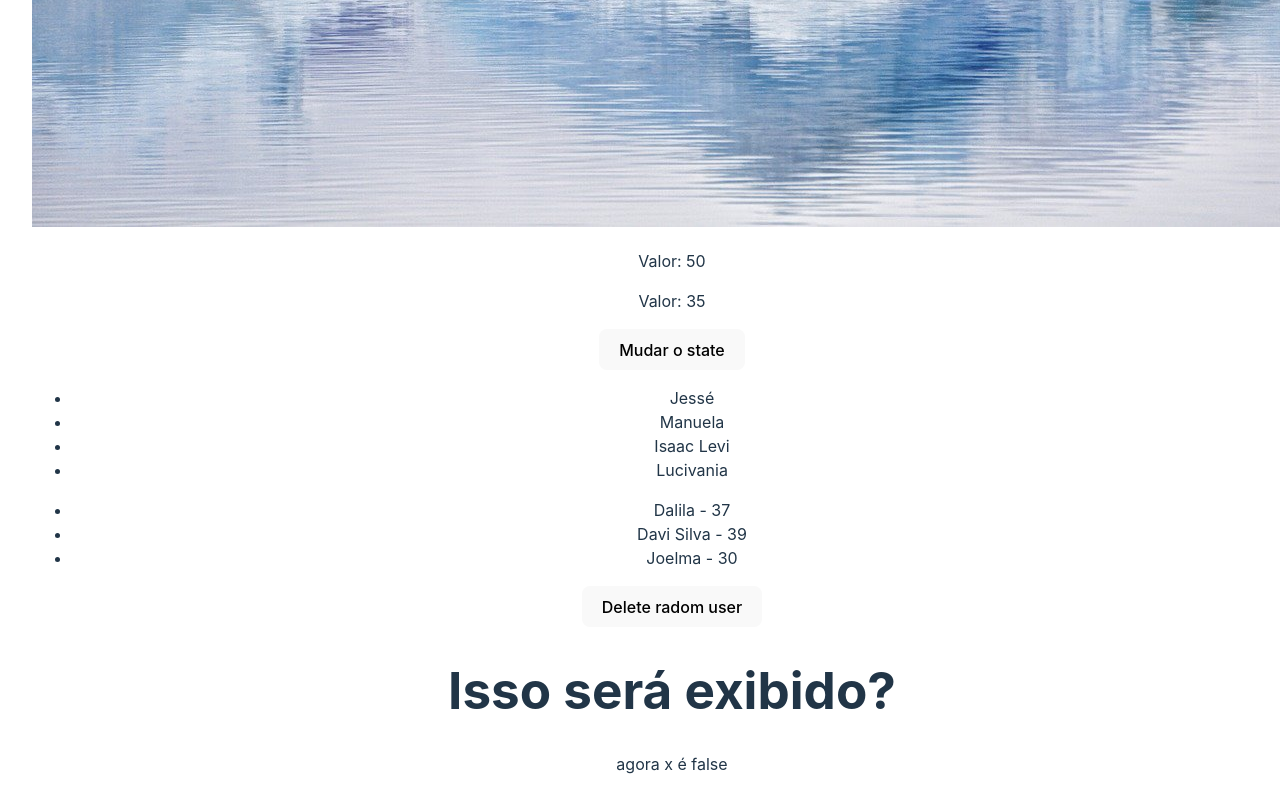
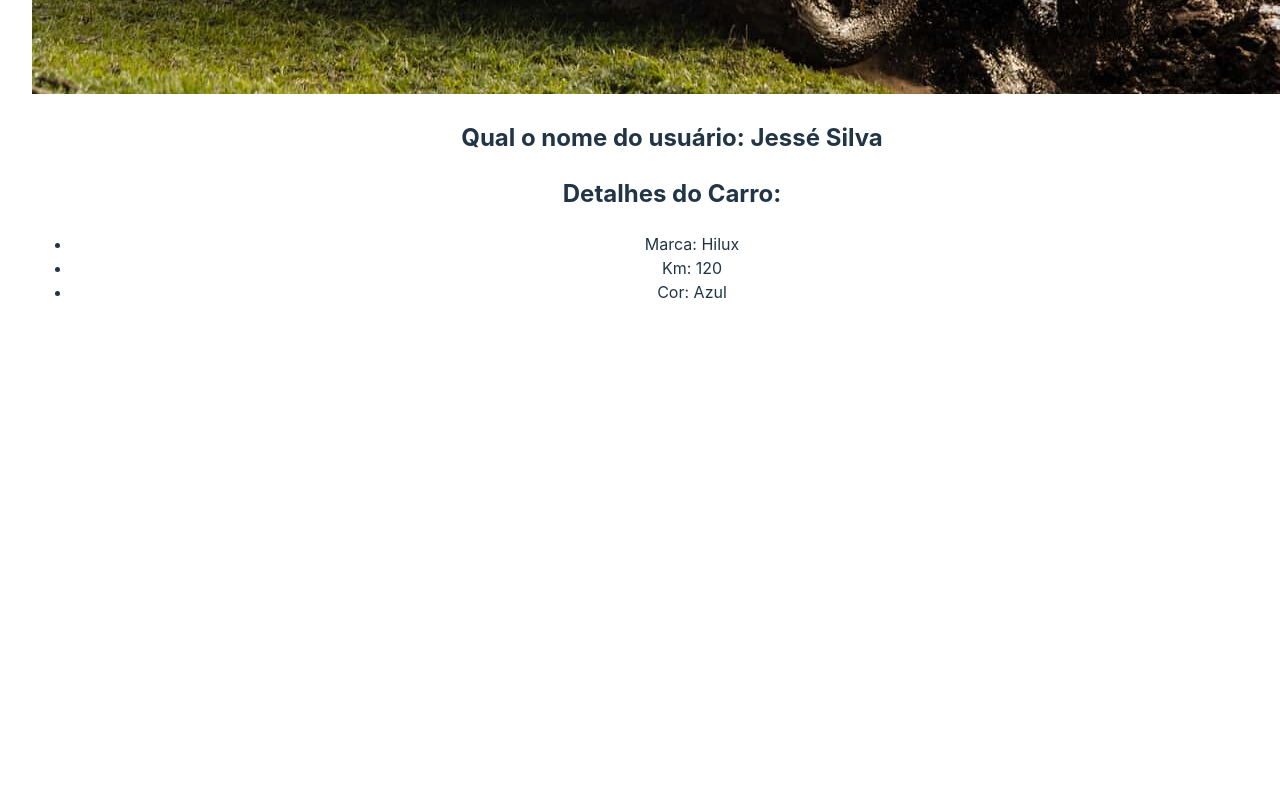
Before and after one commit to jesseprogran/curso_react, a React (Vite) app in the folder 3_avancando_em_react/avancando_em_react/: page / in a window 1280 px wide. Shown: the part 1640-2440 px from the top of the page. After the commit the page ends 1992 px from the top, so only its background shows below. Built offline with nearby package versions, Linux system fonts and the light colour scheme.

Commit message:
evoluindo novos conceito de props

```diff
--- a/3_avancando_em_react/avancando_em_react/src/App.jsx
+++ b/3_avancando_em_react/avancando_em_react/src/App.jsx
@@ -4,15 +4,22 @@ import ManageData from "./components/ManageData";
 import ListRender from "./components/ListRender";
 import Conditional from "./components/Conditional";
 import ShowUserName from "./components/ShowUserName";
+import CarDetails from "./components/CarDetails";
+
 
 import "./App.css";
-import Ima02 from "./assets/ima02.jpg";
+import hilux from "./assets/hilux.jpg";
+
 
 
 
 function App() {
 
-  const userName = useState("Dalila Pereira")
+  let color = "Azul"
+  let km = 120.00
+  const brand = "Hilux"
+
+  const userName = useState("Jessé Silva")
   return (
     <div className="App">
       <h1>Avançando no React</h1>
@@ -22,12 +29,15 @@ function App() {
       </div>
       {/* imagem em asset*/}
       <div>
-        <img src={Ima02} alt="foto de gelo" />
+        <img src={hilux} alt="foto de gelo" />
       </div>
-      <ManageData />
+      {/* <ManageData />
       <ListRender />
-      <Conditional />
+      <Conditional /> */}
+      {/* Props */}
       <ShowUserName name={userName} />
+      {/* Destructuring */}
+      <CarDetails brand={brand} km={km} color={color} />
     </div>
   );
 }
--- /dev/null
+++ b/3_avancando_em_react/avancando_em_react/src/components/CarDetails.jsx
@@ -0,0 +1,15 @@
+
+const CarDetails = ({brand, km, color}) => {
+  return (
+    <div>
+      <h2>Detalhes do Carro:</h2>
+      <ul>
+        <li>Marca: {brand}</li>
+        <li>Km: {km}</li>
+        <li>Cor: {color}</li>
+      </ul>
+    </div>
+  )
+}
+
+export default CarDetails
```
Also changed, not shown: 3_avancando_em_react/avancando_em_react/src/assets/hilux.jpg (added).
